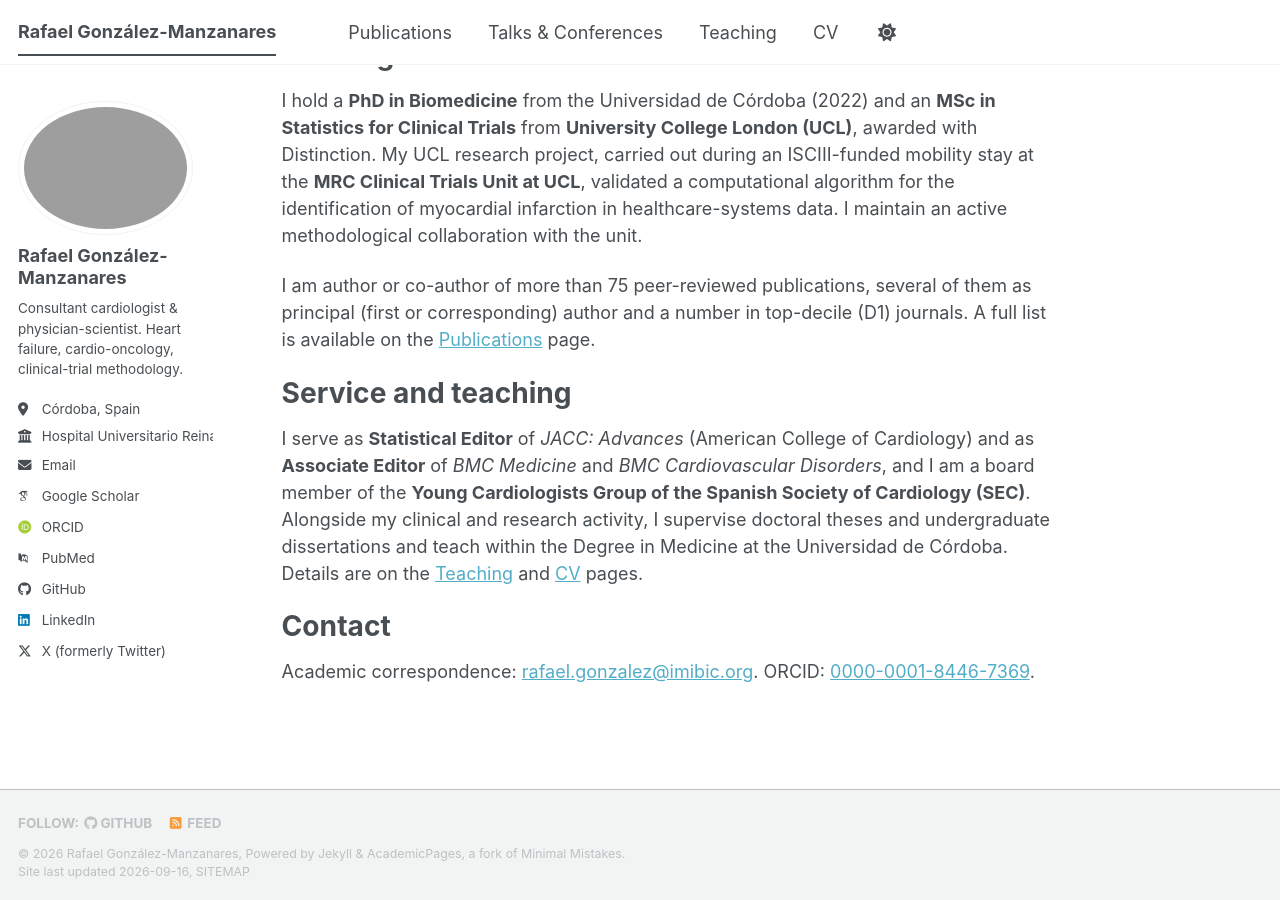
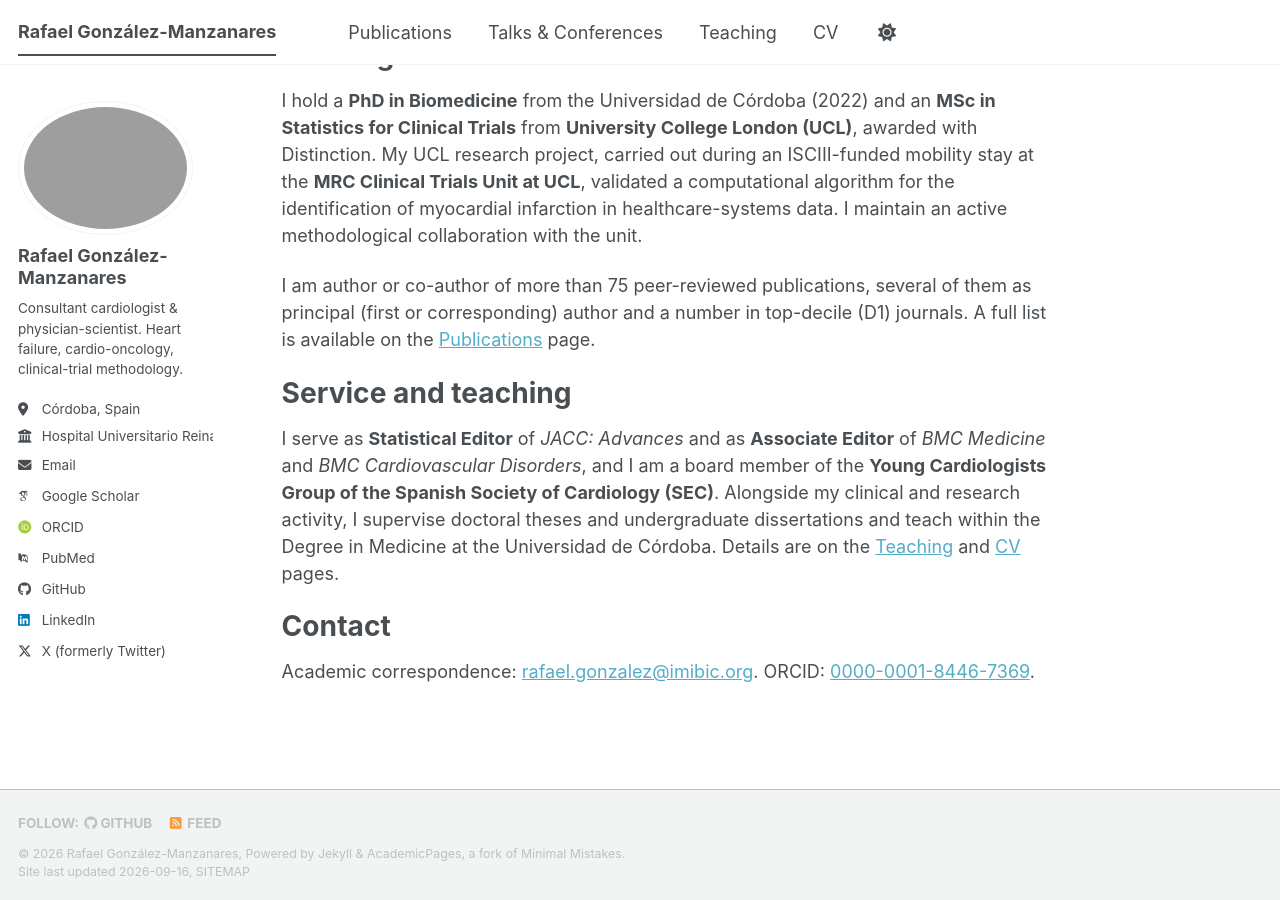
Before and after one commit to rafaelglezm/rafaelglezm.github.io, a Jekyll site: the page built from _pages/about.md, in a window 1280 px wide and 900 px high, scrolled down 708 px. Built offline with Jekyll 4.4.1, drawn with Linux system fonts in a browser that asks for light colours; some web fonts are replaced; a script bundle is joined from its source files by our own code; library files that are not in the unit come from our copies.

Commit message:
Remove "(American College of Cardiology)" after JACC: Advances in About and CV
2026-09-15 — About y CV: eliminado el paréntesis "(American College of Cardiology)" tras JACC: Advances.

Co-Authored-By: Claude Fable 5.1 <noreply@anthropic.com>

```diff
--- a/_pages/about.md
+++ b/_pages/about.md
@@ -23,7 +23,7 @@ I am author or co-author of more than 75 peer-reviewed publications, several of
 
 Service and teaching
 ======
-I serve as **Statistical Editor** of *JACC: Advances* (American College of Cardiology) and as **Associate Editor** of *BMC Medicine* and *BMC Cardiovascular Disorders*, and I am a board member of the **Young Cardiologists Group of the Spanish Society of Cardiology (SEC)**. Alongside my clinical and research activity, I supervise doctoral theses and undergraduate dissertations and teach within the Degree in Medicine at the Universidad de Córdoba. Details are on the [Teaching](/teaching/) and [CV](/cv/) pages.
+I serve as **Statistical Editor** of *JACC: Advances* and as **Associate Editor** of *BMC Medicine* and *BMC Cardiovascular Disorders*, and I am a board member of the **Young Cardiologists Group of the Spanish Society of Cardiology (SEC)**. Alongside my clinical and research activity, I supervise doctoral theses and undergraduate dissertations and teach within the Degree in Medicine at the Universidad de Córdoba. Details are on the [Teaching](/teaching/) and [CV](/cv/) pages.
 
 Contact
 ======
```
Also changed, not shown: _pages/cv.md (+1 -1 lines).
